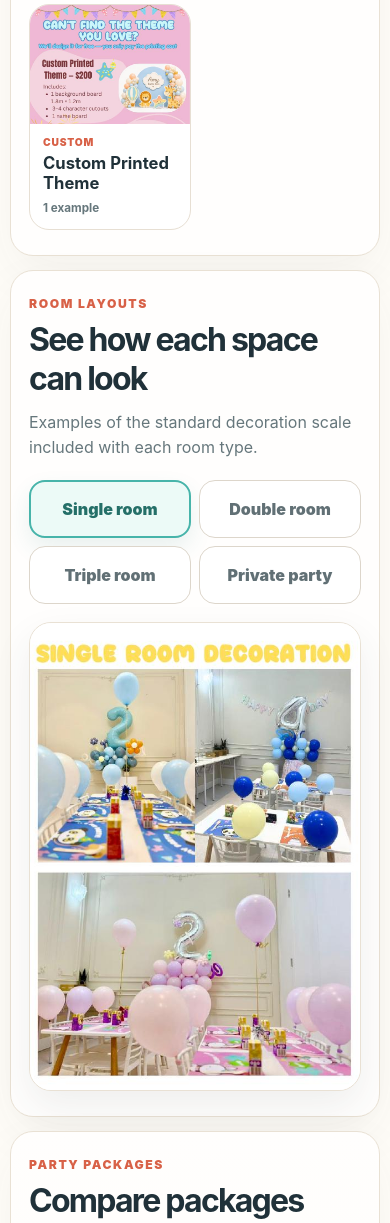
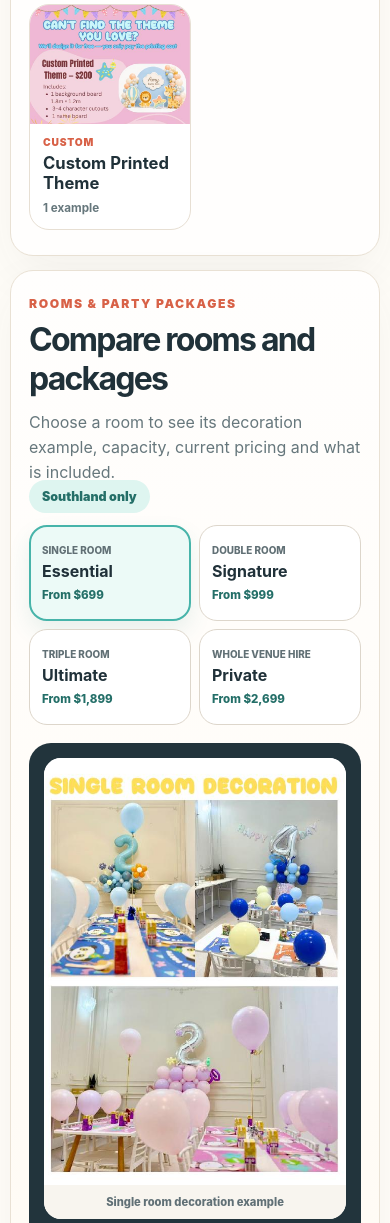
Before and after one commit to Flora-Meng/little-amigos-enquiry-tracker, a Django app: page /party-guide/southland/ in a window 390 px wide. Shown: the part 5277-6500 px from the top of the page. Run offline with Django 5.2, Linux system fonts and the light colour scheme; data comes from the database, SQL or seed files in the repository; parts of the project's set-up code (start-up, migrations or seed data) failed here and were passed over.

Commit message:
Combine Southland room and package comparison

```diff
--- a/accounts/views.py
+++ b/accounts/views.py
@@ -203,6 +203,7 @@ def southland_party_guide(request, token=None):
             "kids": 8,
             "adults": 10,
             "drinks": 1,
+            "room_image": "package_showcase/southland/theme-pages/page-02.jpg",
             "included": (
                 "One fryer platter — choose mixed or vegetarian",
                 "One seasonal fruit platter",
@@ -219,6 +220,7 @@ def southland_party_guide(request, token=None):
             "kids": 15,
             "adults": 20,
             "drinks": 2,
+            "room_image": "package_showcase/southland/theme-pages/page-03.jpg",
             "included": (
                 "One fryer platter — choose mixed or vegetarian",
                 "One seasonal fruit platter",
@@ -238,6 +240,7 @@ def southland_party_guide(request, token=None):
             "kids": 25,
             "adults": 30,
             "drinks": 6,
+            "room_image": "package_showcase/southland/theme-pages/page-04.jpg",
             "included": (
                 "One fryer platter — choose mixed or vegetarian",
                 "One seasonal fruit platter",
@@ -260,6 +263,7 @@ def southland_party_guide(request, token=None):
             "kids": 35,
             "adults": 40,
             "drinks": 8,
+            "room_image": "package_showcase/southland/theme-pages/page-05.jpg",
             "included": (
                 "One fryer platter — choose mixed or vegetarian",
                 "One seasonal fruit platter",
--- a/static/css/southland_party_guide.css
+++ b/static/css/southland_party_guide.css
@@ -97,9 +97,13 @@ html { scroll-behavior: smooth; }
 .guide-package-tab small { margin-top: 9px; color: var(--guide-teal-dark); font-weight: 800; }
 .guide-package-tab:hover { transform: translateY(-2px); border-color: #9bd2cc; }
 .guide-package-tab.is-active { padding: 16px; border: 2px solid var(--guide-teal); background: #ecfaf7; box-shadow: 0 10px 22px rgba(51,135,127,.11); }
-.package-detail { display: grid; grid-template-columns: minmax(0,1fr) 330px; gap: 20px; margin-top: 18px; padding: 28px; border-radius: 22px; color: white; background: #22343c; }
+.package-detail { display: grid; grid-template-columns: minmax(260px,.8fr) minmax(300px,1fr) 290px; gap: 22px; align-items: stretch; margin-top: 18px; padding: 24px; border-radius: 22px; color: white; background: #22343c; }
 .package-detail h3 { margin: 0; font-size: clamp(1.7rem,3vw,2.45rem); }
 .package-detail .guide-eyebrow { color: #91ddd5; }
+.package-room-preview { min-width: 0; display: flex; align-self: start; overflow: hidden; flex-direction: column; margin: 0; border-radius: 17px; background: white; }
+.package-room-preview img { width: 100%; height: auto; max-height: 440px; display: block; object-fit: contain; object-position: top center; }
+.package-room-preview figcaption { padding: 10px 13px; color: #607076; background: #f8f5ef; font-size: .7rem; font-weight: 850; text-align: center; }
+.package-detail-main { align-self: center; }
 .capacity-row { display: flex; flex-wrap: wrap; gap: 10px; margin-top: 18px; }
 .capacity-row span { padding: 10px 13px; border: 1px solid rgba(255,255,255,.14); border-radius: 12px; background: rgba(255,255,255,.08); }
 .capacity-row b { font-size: 1.12rem; }
@@ -166,8 +170,11 @@ html { scroll-behavior: smooth; }
   .theme-card > div:last-child { padding: 12px 13px 14px; }
   .theme-card h3 { font-size: .94rem; }
   .package-selector { gap: 8px; }
-  .guide-package-tab { min-height: 112px; padding: 13px; }
-  .guide-package-tab.is-active { padding: 12px; }
+  .guide-package-tab { min-height: 96px; padding: 12px; }
+  .guide-package-tab.is-active { padding: 11px; }
+  .guide-package-tab span { font-size: .62rem; }
+  .guide-package-tab strong { margin-top: 5px; font-size: 1rem; }
+  .guide-package-tab small { margin-top: 7px; font-size: .72rem; }
   .package-detail { padding: 21px 17px; }
   .package-pricing strong { font-size: 1.45rem; }
   .adult-menu-preview ul { grid-template-columns: 1fr; }
@@ -227,14 +234,6 @@ html { scroll-behavior: smooth; }
 .theme-dialog-gallery img { width: 100%; border-radius: 16px; background: #f0ebe3; }
 .custom-theme-note { display: grid; gap: 5px; margin: 0 25px 28px; padding: 17px; border-radius: 15px; color: #7b4b20; background: #fff0cd; line-height: 1.45; }
 
-.room-example-selector { display: grid; grid-template-columns: repeat(4,minmax(0,1fr)); gap: 10px; }
-.room-example-tab { min-height: 68px; padding: 13px 16px; border: 1px solid #ddd6cb; border-radius: 16px; color: #617075; background: white; font: inherit; font-weight: 900; cursor: pointer; transition: border .15s ease,transform .15s ease,box-shadow .15s ease; }
-.room-example-tab:hover { transform: translateY(-2px); border-color: #9bd2cc; }
-.room-example-tab.is-active { padding: 12px 15px; border: 2px solid var(--guide-teal); color: var(--guide-teal-dark); background: #ecfaf7; box-shadow: 0 10px 22px rgba(51,135,127,.11); }
-.room-example-stage { width: min(100%,820px); margin: 18px auto 0; }
-.room-example-stage article { overflow: hidden; border: 1px solid var(--guide-line); border-radius: 22px; background: white; box-shadow: 0 16px 38px rgba(48,61,63,.08); }
-.room-example-stage img { width: 100%; max-height: 900px; display: block; object-fit: contain; object-position: top center; }
-
 .addon-section { background: linear-gradient(180deg,#fffafd,#fffefd); }
 .addon-grid { display: grid; grid-template-columns: repeat(3,minmax(0,1fr)); gap: 14px; }
 .addon-card { position: relative; display: block; overflow: hidden; border: 2px solid transparent; border-radius: 21px; background: white; box-shadow: inset 0 0 0 1px var(--guide-line); cursor: pointer; transition: transform .18s ease,border .18s ease,box-shadow .18s ease; }
@@ -265,7 +264,8 @@ html { scroll-behavior: smooth; }
   .personal-guide-card { grid-template-columns: 1fr; }
   .personal-guide-tip { grid-column: auto; }
   .theme-grid { grid-template-columns: repeat(3,minmax(0,1fr)); }
-  .room-example-selector { grid-template-columns: repeat(2,minmax(0,1fr)); }
+  .package-detail { grid-template-columns: minmax(220px,.85fr) minmax(0,1.15fr); }
+  .package-pricing { grid-column: 1 / -1; }
   .addon-grid { grid-template-columns: repeat(2,minmax(0,1fr)); }
 }
 
@@ -279,9 +279,11 @@ html { scroll-behavior: smooth; }
   .theme-dialog-gallery { grid-template-columns: 1fr; padding: 16px; }
   .theme-dialog-header { padding: 17px; }
   .theme-dialog > p { margin: 16px 17px 0; }
-  .room-example-selector { grid-template-columns: 1fr 1fr; gap: 8px; }
-  .room-example-tab { min-height: 58px; padding: 10px; }
-  .room-example-tab.is-active { padding: 9px; }
+  .package-detail { grid-template-columns: 1fr; gap: 15px; padding: 15px; }
+  .package-room-preview img { height: auto; max-height: none; }
+  .package-detail-main { padding: 4px 4px 0; }
+  .package-detail-main h3 { font-size: 1.75rem; }
+  .package-pricing { grid-column: auto; }
   .addon-grid { grid-template-columns: 1fr; }
   .addon-card-gallery { height: 220px; }
   .addon-total { align-items: flex-start; flex-direction: column; }
--- a/static/js/southland_party_guide.js
+++ b/static/js/southland_party_guide.js
@@ -15,20 +15,6 @@
   }
 
   packageTabs.forEach(tab => tab.addEventListener('click', () => showPackage(tab.dataset.packageTab)));
-
-  const roomExampleTabs = [...document.querySelectorAll('[data-room-example-tab]')];
-  const roomExamplePanels = [...document.querySelectorAll('[data-room-example-panel]')];
-  roomExampleTabs.forEach(tab => tab.addEventListener('click', () => {
-    const key = tab.dataset.roomExampleTab;
-    roomExampleTabs.forEach(item => {
-      const active = item.dataset.roomExampleTab === key;
-      item.classList.toggle('is-active', active);
-      item.setAttribute('aria-selected', String(active));
-    });
-    roomExamplePanels.forEach(panel => {
-      panel.hidden = panel.dataset.roomExamplePanel !== key;
-    });
-  }));
 
   const recommender = document.querySelector('[data-room-recommender]');
   const kidsInput = recommender?.querySelector('[data-kids-count]');
--- a/templates/package_showcase/southland_public.html
+++ b/templates/package_showcase/southland_public.html
@@ -7,7 +7,7 @@
   <meta name="description" content="Explore Little Amigos Southland party themes, packages, food and add-on services.">
   <title>Southland party guide · Little Amigos</title>
   <link rel="stylesheet" href="{% static 'css/app.css' %}?v=20261101-1">
-  <link rel="stylesheet" href="{% static 'css/southland_party_guide.css' %}?v=20261114-1">
+  <link rel="stylesheet" href="{% static 'css/southland_party_guide.css' %}?v=20261114-2">
 </head>
 <body class="southland-guide-body">
   <header class="guide-topbar">
@@ -76,26 +76,10 @@
       {% endfor %}
     </section>
 
-    <section class="guide-section room-examples">
-      <div class="guide-section-heading"><div><p class="guide-eyebrow">Room layouts</p><h2>See how each space can look</h2><p>Examples of the standard decoration scale included with each room type.</p></div></div>
-      <div class="room-example-selector" role="tablist" aria-label="Choose a room layout">
-        <button class="room-example-tab is-active" type="button" role="tab" data-room-example-tab="single" aria-selected="true">Single room</button>
-        <button class="room-example-tab" type="button" role="tab" data-room-example-tab="double" aria-selected="false">Double room</button>
-        <button class="room-example-tab" type="button" role="tab" data-room-example-tab="triple" aria-selected="false">Triple room</button>
-        <button class="room-example-tab" type="button" role="tab" data-room-example-tab="private" aria-selected="false">Private party</button>
-      </div>
-      <div class="room-example-stage">
-        <article data-room-example-panel="single"><img src="{% static 'package_showcase/southland/theme-pages/page-02.jpg' %}" alt="Single room decoration examples" loading="lazy"></article>
-        <article data-room-example-panel="double" hidden><img src="{% static 'package_showcase/southland/theme-pages/page-03.jpg' %}" alt="Double room decoration examples" loading="lazy"></article>
-        <article data-room-example-panel="triple" hidden><img src="{% static 'package_showcase/southland/theme-pages/page-04.jpg' %}" alt="Triple room decoration examples" loading="lazy"></article>
-        <article data-room-example-panel="private" hidden><img src="{% static 'package_showcase/southland/theme-pages/page-05.jpg' %}" alt="Private party decoration examples" loading="lazy"></article>
-      </div>
-    </section>
-
     <section class="guide-section package-section" id="packages" data-package-guide>
-      <div class="guide-section-heading"><div><p class="guide-eyebrow">Party packages</p><h2>Compare packages</h2><p>Choose a package to see capacity, current pricing and what is included.</p></div><span class="guide-location-pill">Southland only</span></div>
+      <div class="guide-section-heading"><div><p class="guide-eyebrow">Rooms &amp; party packages</p><h2>Compare rooms and packages</h2><p>Choose a room to see its decoration example, capacity, current pricing and what is included.</p></div><span class="guide-location-pill">Southland only</span></div>
       <div class="package-selector" role="tablist" aria-label="Southland party packages">{% for package in packages %}<button type="button" role="tab" class="guide-package-tab{% if forloop.first %} is-active{% endif %}" data-package-tab="{{ package.key }}" aria-selected="{% if forloop.first %}true{% else %}false{% endif %}"><span>{{ package.room }}</span><strong>{{ package.label }}</strong><small>From {{ package.weekday_label }}</small></button>{% endfor %}</div>
-      {% for package in packages %}<article class="package-detail" data-package-panel="{{ package.key }}"{% if not forloop.first %} hidden{% endif %}><div class="package-detail-main"><p class="guide-eyebrow">{{ package.room }}</p><h3>{{ package.label }} package</h3><div class="capacity-row"><span><b>{{ package.kids }}</b> kids included</span><span><b>{{ package.adults }}</b> adults included</span></div><p class="package-kids-note"><strong>For every child:</strong> one hot food, one kids' size drink and play access. Hot food can be split between up to two choices.</p></div><aside class="package-pricing"><div><span>Weekday</span><strong>{{ package.weekday_label }}</strong></div><div><span>Weekend</span><strong>{{ package.weekend_label }}</strong></div></aside></article>{% endfor %}
+      {% for package in packages %}<article class="package-detail" data-package-panel="{{ package.key }}"{% if not forloop.first %} hidden{% endif %}><figure class="package-room-preview"><img src="{% static package.room_image %}" alt="{{ package.room }} decoration example" loading="lazy"><figcaption>{{ package.room }} decoration example</figcaption></figure><div class="package-detail-main"><p class="guide-eyebrow">{{ package.room }}</p><h3>{{ package.label }} package</h3><div class="capacity-row"><span><b>{{ package.kids }}</b> kids included</span><span><b>{{ package.adults }}</b> adults included</span></div><p class="package-kids-note"><strong>For every child:</strong> one hot food, one kids' size drink and play access. Hot food can be split between up to two choices.</p></div><aside class="package-pricing"><div><span>Weekday</span><strong>{{ package.weekday_label }}</strong></div><div><span>Weekend</span><strong>{{ package.weekend_label }}</strong></div></aside></article>{% endfor %}
     </section>
 
     <section class="guide-section food-section" id="menu" data-package-guide>
@@ -114,6 +98,6 @@
     <section class="guide-closing"><div><p class="guide-eyebrow">Ready for the next step?</p><h2>Save the themes and package you love.</h2><p>Share your favourites with our Southland team. We’ll help confirm the room, party time, availability and finishing details.</p></div><a class="guide-button guide-button-primary" href="#top">Back to the top</a></section>
   </main>
   <footer class="guide-footer"><span>Little Amigos Southland</span><span>Party information may change; please confirm before booking.</span></footer>
-  <script src="{% static 'js/southland_party_guide.js' %}?v=20261114-1" defer></script>
+  <script src="{% static 'js/southland_party_guide.js' %}?v=20261114-2" defer></script>
 </body>
 </html>
```
Also changed, not shown: accounts/tests_southland_guide.py (+7 -7 lines).
